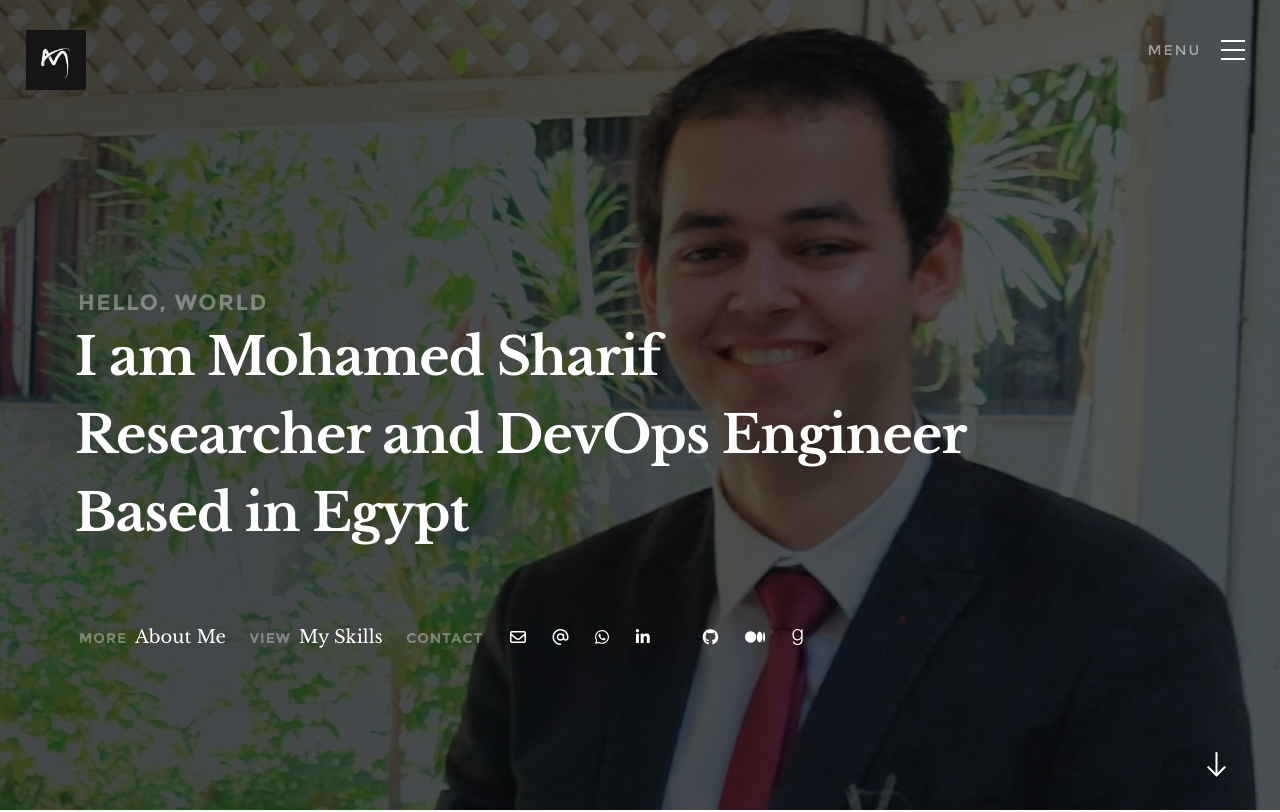
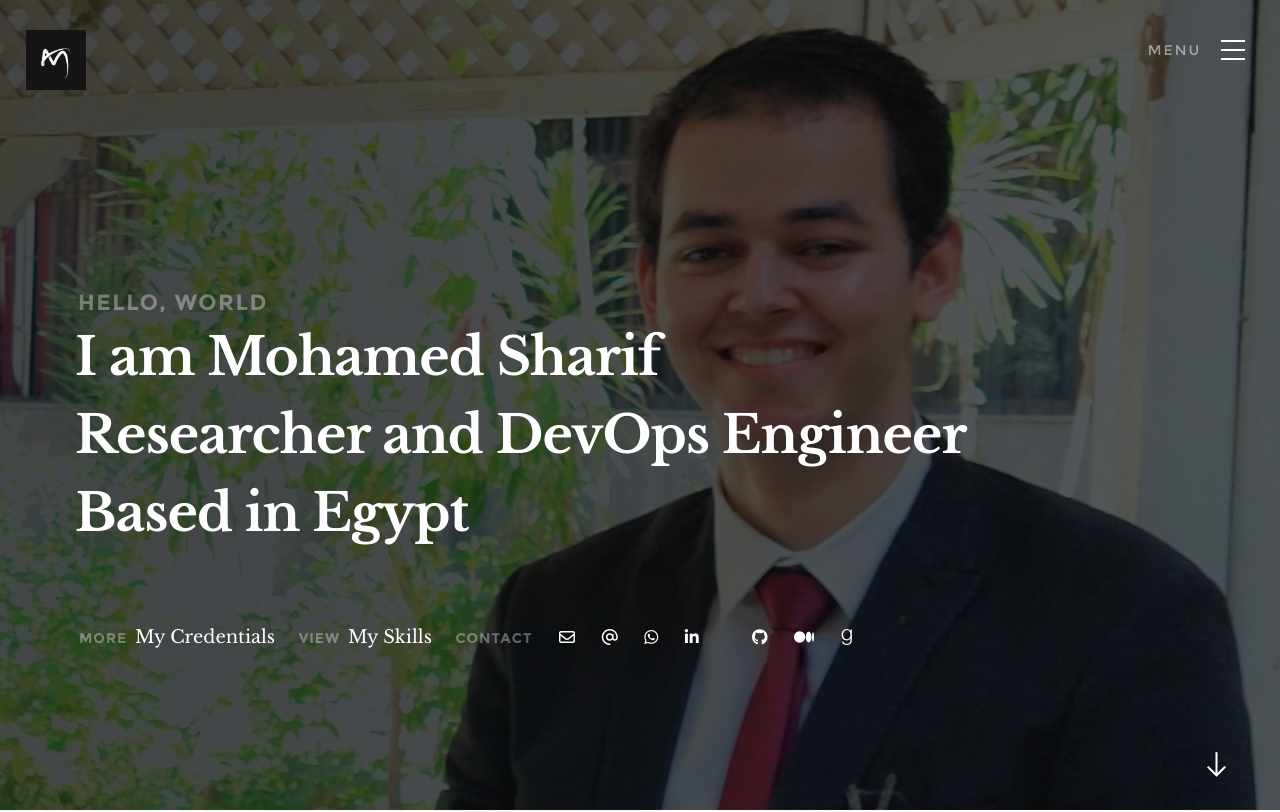
Before and after one commit to Mohamed-Sharif/Mohamed-Sharif.github.io, a plain HTML site: page index.html in a window 1280 px wide. Shown: the top 812 px of the page. Drawn offline with Linux system fonts and the light colour scheme; some icons are missing; files whose address does not match are found by name.

Commit message:
Update index.html

```diff
--- a/index.html
+++ b/index.html
@@ -10,7 +10,7 @@
    ================================================== -->
    <meta charset="utf-8">
 	<title>Mohamed Sharif</title>
-	<meta name="description" content="This is the personal website of Mohamed Sharif ">
+	<meta name="description" content="Step into the captivating universe of Mohamed Sharif's personal website and get ready to be delighted, entertained, and thoroughly amused!">
 	<meta name="author" content="Mohamed Sharif Moawad">
 
    <!-- mobile specific metas
@@ -117,8 +117,8 @@
 				  			</h1>
 
 							  <ul class="home-section-links">
-								<li class="animate-intro">More <a href="#about" class="smoothscroll">About Me</a></li>
-								<li class="animate-intro">View <a href="#publications" class="smoothscroll"> My Skills</a></li>
+								<li class="animate-intro">More <a href="#credentials" class="smoothscroll">My Credentials</a></li>
+								<li class="animate-intro">View <a href="#skills" class="smoothscroll"> My Skills</a></li>
 								<li class="animate-intro">Contact</li>
 								<li class="animate-intro"><a href="#contact" class="smoothscroll"><i class="fa-regular fa-envelope"></i></a></li>
 								<li class="animate-intro"><a href="mailto:ms2036@fayoum.edu.eg"><i class="fa-regular fa-at"></i></a></li>
@@ -425,7 +425,7 @@
 				<li class="animate-this" data-animate="fadeInRight">
 				  <div class="progress percent85"><span>85%</span></div>
 				  <strong>Frameworks:</strong>
-				  <span>NodeJs, Django</span>
+				  <span>NodeJs, Django, Ruby on Rails</span>
 				</li>
 				<li class="animate-this" data-animate="fadeInRight">
 				  <div class="progress percent75"><span>75%</span></div>
```
